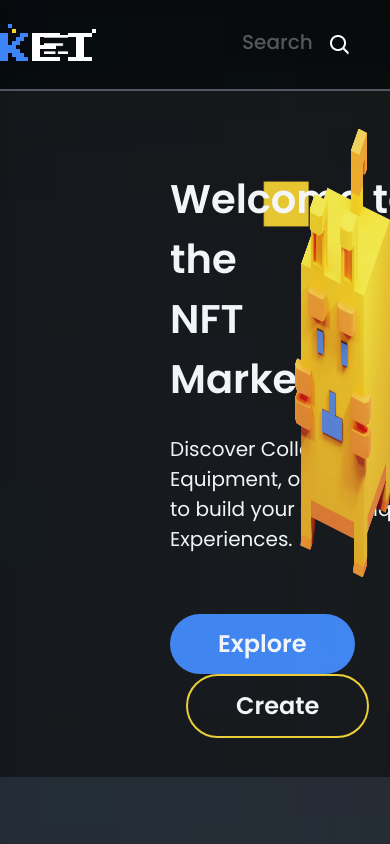
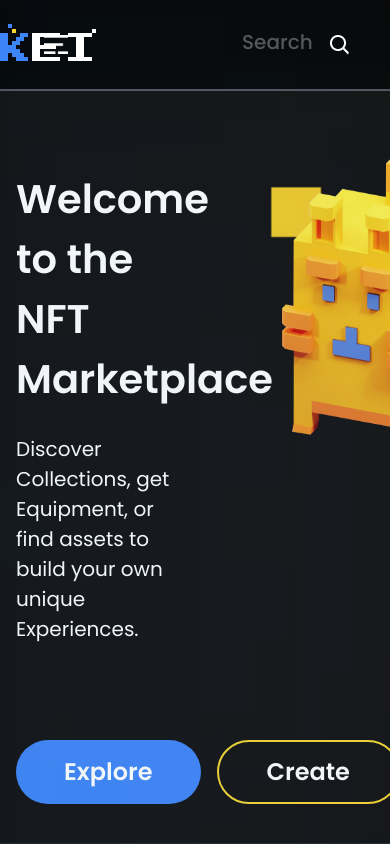
Before and after one commit to Ahsan855/kei-blokhin, a React (Create React App) app: page / in a window 390 px wide. Shown: the top 844 px of the page. Built offline with nearby package versions, Linux system fonts and the light colour scheme.

Commit message:
hero section responsive

```diff
--- a/src/Components/Home/HeroSection/HeroSection.js
+++ b/src/Components/Home/HeroSection/HeroSection.js
@@ -6,35 +6,39 @@ const HeroSection = () => {
   return (
     <section className=" hero bg-[#0e0d0d] h-auto pb-[39px] pt-[38px] w-full overflow-x-hidden ">
       <div className=" mx-auto flex justify-center items-center  hero-bg">
-        <div className="grid grid-cols-2 justify-between gap-x-[200px]">
-          <div className=" ml-[170px] font-poppins mx-auto pt-10">
-            <h2 className="font-semibold text-[#FFFFFF] text-[40px] w-[] lg:text-[48px]">
+        <div className="grid  md:ml-[16px] md:grid-cols-2 justify-between md:gap-x-[20px] lg:gap-x-[200px]">
+          <div className="  md:ml-0 lg:ml-[170px] font-poppins md:pt-10">
+            <h2 className="font-semibold text-[#FFFFFF] text-[32px] md:text-[40px] w-[] lg:text-[48px]">
               Welcome to the{" "}
             </h2>
-            <h2 className="font-semibold text-[#FFFFFF] text-[40px]  lg:text-[48px]">
+            <h2 className="font-semibold text-[#FFFFFF] text-[32px] md:text-[40px] lg:text-[48px]">
               NFT Marketplace
             </h2>
             <p
-              className="text-[20px] pt-[25px] text-[#FFFFFF] font-normal"
+              className=" w-[286px] md:w-full text-[15px] md:text-[20px] pt-[25px] text-[#FFFFFF] font-normal"
               style={{ lineHeight: "30px" }}
             >
               Discover Collections, get Equipment, or find assets to build your
               own unique Experiences.
             </p>
-            <div className="pt-[60px]">
+            <div className="mt-[36px] md:pt-[60px] flex">
               <button
                 style={{ lineHeight: "36px" }}
-                className="bg-[#3C84F7] text-[24px]  text-[#ffffff] font-semibold font-poppins py-[12px] px-[48px] rounded-[300px]"
+                className="bg-[#3C84F7] text-[16px] md:text-[24px]  text-[#ffffff] font-semibold font-poppins py-[6px] px-[40px] md:py-[12px] md:px-[48px] rounded-[300px]"
               >
                 Explore
               </button>
-              <button className=" border-[2px] ml-[16px] border-[#F6D62E] text-[24px]  text-[#ffffff] font-semibold font-poppins py-[12px] px-[48px] rounded-[300px]">
+              <button className=" border-[2px] ml-[16px] border-[#F6D62E] text-[16px] md:text-[24px]  text-[#ffffff] font-semibold font-poppins py-[6px] px-[40px] md:py-[12px] md:px-[48px] rounded-[300px]">
                 Create
               </button>
             </div>
           </div>
-          <div>
-            <img src={hero_img} className="w-[366px] h-[448px]" alt="" />
+          <div className="bg-img">
+            <img
+              src={hero_img}
+              className="mx-auto lg:w-[366px] lg:h-[448px] md:w-[248px] w-[228px] h-[279px] md:ml-[69px] md:mt-[20px] lg:mt-0 lg:ml-0 md:h-[304px]"
+              alt=""
+            />
           </div>
         </div>
       </div>
--- a/src/Components/Share/Footer/Footer.js
+++ b/src/Components/Share/Footer/Footer.js
@@ -6,11 +6,11 @@ import logo from "../../../Assets/Icons/F_logo.png";
 const Footer = () => {
   return (
     <footer className="text-white footer overflow-x-hidden bg-[#1C2025]  body-font">
-      <div className="max-w-[1200px] mx-auto">
-        <div className="px-5 pt-[54px] flex md:items-center lg:items-start md:flex-row md:flex-nowrap flex-wrap flex-col">
-          <div className=" flex text-center">
+      <div className="lg:max-w-[1200px] md:max-w-[704px]  max-w-[328px] mx-auto">
+        <div className="lg:px-5 pt-[54px] flex md:items-center lg:items-start md:flex-row md:flex-nowrap flex-wrap flex-col">
+          <div className=" flex lg:flex-row flex-col text-center">
             <div className="md:mr-56 sm:mr-20">
-              <h2 className="footer-title text-left font-normal mb-[22px]">
+              <h2 className=" text-left font-normal mb-[22px]">
                 <img src={logo} alt="" />
               </h2>
               <p className="text-left leading-[22px] font-poppins">
@@ -18,8 +18,10 @@ const Footer = () => {
                 build your own unique Experiences.
               </p>
             </div>
+            <div className="flex md:flex-row flex-col mt-[32px] lg:mt-0">
+              {" "}
               <div>
-              <h3 className="title-font font-poppins font-medium text-white text-left tracking-widest text-xl mb-3">
+                <h3 className=" font-poppins font-medium text-white text-left tracking-widest text-xl mb-3">
                   Company
                 </h3>
                 <nav className="list-none mb-10 text-left">
@@ -40,7 +42,7 @@ const Footer = () => {
                   </li>
                 </nav>
               </div>
-            <div className="ml-40">
+              <div className="md:ml-40 pb-[24px]">
                 <h3 className="text-xl text-left font-poppins">Subscribe Us</h3>
                 <div className="relative mt-[33px] text-left">
                   <input
@@ -51,8 +53,9 @@ const Footer = () => {
                   <img
                     src={peparIcon}
                     alt=""
-                  className="btn btn-primary absolute w-[24px] h-[24px] top-[10px] right-[10px] rounded-l-none"
+                    className="btn btn-primary absolute w-[24px] h-[24px] top-[10px] right-[60px] md:right-[10px] rounded-l-none"
                   ></img>
+                </div>
               </div>
             </div>
           </div>
--- a/src/Components/Share/Header/Header.js
+++ b/src/Components/Share/Header/Header.js
@@ -18,9 +18,9 @@ const Header = () => {
                   alt="logo"
                   className=" my-[24px] mr-[42px] md:mr-0 w-[56px] h-[22px] md:w-[96px] md:h-[41px] "
                 />
-                <form class="search-box">
+                <form className="search-box">
                   <input
-                    class="search-box"
+                    className="search-box"
                     type="search"
                     placeholder="Search"
                   />
@@ -38,7 +38,7 @@ const Header = () => {
                 <label
                   onClick={() => setOpen(!open)}
                   htmlFor="hamburger"
-                  className="peer-checked:hamburger block absolute left-0 z-30 p-6 cursor-pointer lg:hidden"
+                  className="peer-checked:hamburger block absolute left-0 z-30 md:p-6 cursor-pointer lg:hidden"
                 >
                   {open ? (
                     <img
--- a/src/Styles/Style.css
+++ b/src/Styles/Style.css
@@ -100,7 +100,7 @@
   filter: blur(550px);
 }
 .hero-bg {
-  background-image: url(../Assets//Images/hero_bg.png);
+  background-image: url(../Assets/Images/hero_bg.png);
   background-position: center;
   background-size: cover;
   background-repeat: no-repeat;
@@ -110,10 +110,25 @@
 
 @media only screen and (max-width: 768px) {
   .hero-bg {
-    content: "";
     background-image: url(../Assets/Images/bg.png);
-    max-width: 782px;
     min-height: 394px;
+    opacity: 100;
+    background-repeat: no-repeat;
+  }
+}
+
+@media only screen and (max-width: 360px) {
+  .hero-bg {
+    background-image: none;
+  }
+  .bg-img {
+    background-image: url(../Assets/Images/bg\(1\).png);
+    padding-top: 22px;
+    background-position: center;
+    background-repeat: no-repeat;
+    background-size: 290px;
+    opacity: 100;
+    min-height: 340px;
   }
 }
 
--- a/tailwind.config.js
+++ b/tailwind.config.js
@@ -7,9 +7,9 @@ module.exports = {
         poppins: "'Poppins', sans-serif",
       },
       screens: {
-        md: "360px",
+        md: "361px",
 
-        lg: "768px",
+        lg: "769px",
       },
     },
   },
```
Also changed, not shown: src/Assets/images/bg(1).png (added). Lines whose indentation alone changed are shown as unchanged.
